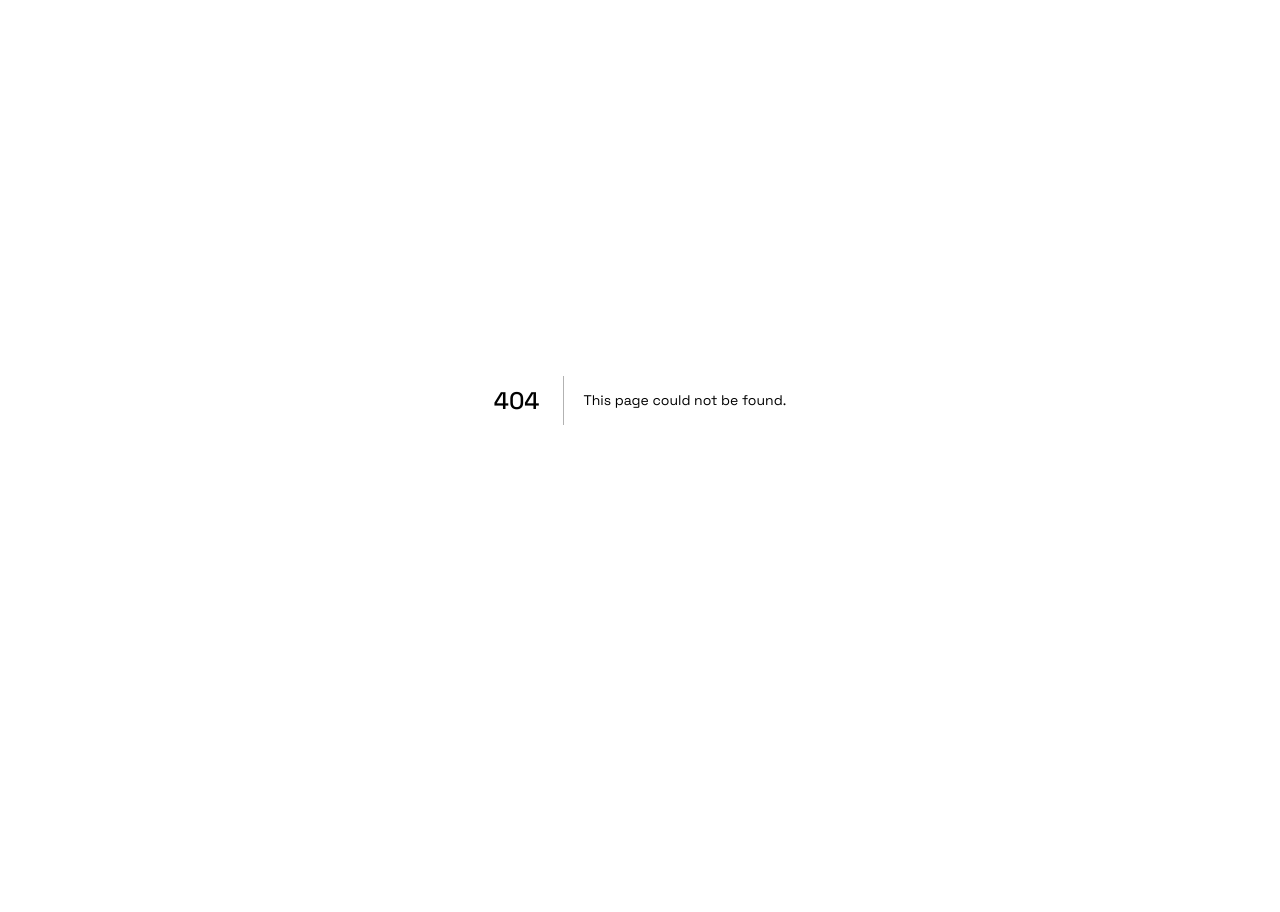
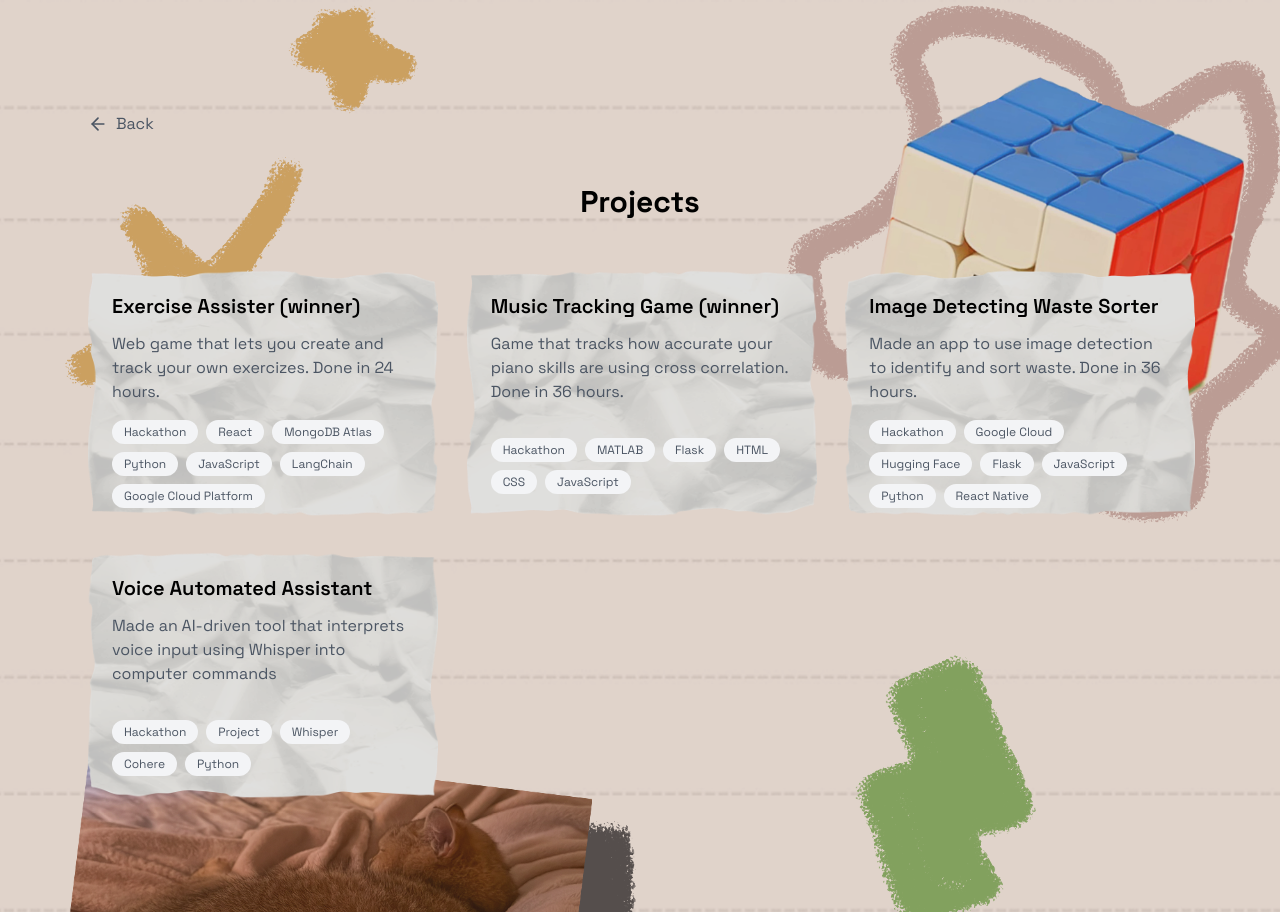
Before and after one commit to suoeh/dylandai.vercel.app, a Next.js app: page /projects in a window 1280 px wide. Before the commit this address had no page. Before the commit the page ends 800 px from the top, so only its background shows below. Built offline with nearby package versions, Linux system fonts and the light colour scheme.

Commit message:
update
- reworded website
- fixed projects page
- revamped descriptions

```diff
--- a/app/components/About.tsx
+++ b/app/components/About.tsx
@@ -23,9 +23,7 @@
             </div>
           </div>
           <p className="text-lg max-w-2xl text-center leading-relaxed mb-12 font-medium">
-            Computer Science student at the University of Waterloo.<br />
             0 to national competitive programming medallist in 1 year.<br />
-            Machine Learning Consultant @ Cohere on top of school.<br /> <br /> <br />
             See below for more.
           </p>
           <div className="flex justify-center space-x-8">
--- a/app/components/Projects.tsx
+++ b/app/components/Projects.tsx
@@ -5,24 +5,30 @@
     {
       id: "Exercise_Assister",
       title: "Exercise Assister (winner)",
-      description: "Web game that lets you create and track your own exersizes.",
-      tags: ["Hackathon", "Project"],
+      description: "Web game that lets you create and track your own exercizes. Done in 24 hours.",
+      tags: ["Hackathon", "React", "MongoDB Atlas", "LangChain", "Google Cloud Platform"],
       bgStyle: 'paper-bg'
     },
     {
-      id: "project2",
-      title: "Project 2",
-      description: "A brief description of project 2",
-      tags: ["Python", "ML"],
-
+      id: "Music_Tracking_Game",
+      title: "Music Tracking Game (winner)",
+      description: "Game that tracks how accurate your piano skills are using cross correlation. Done in 36 hours.",
+      tags: ["Hackathon", "MATLAB", "Flask", "HTML", "CSS", "JavaScript"],
       bgStyle: 'paper2-bg'
     },
     {
-      id: "project3",
-      title: "Project 3",
-      description: "A brief description of project 3",
-      tags: ["TypeScript", "Next.js"],
+      id: "Waste_Sorter",
+      title: "Image Detecting Waste Sorter",
+      description: " Made an app to use image detection to identify and sort waste. Done in 36 hours.",
+      tags: ["Hackathon", "Google Cloud", "Hugging Face", "Flask", "React Native"],
       bgStyle: 'paper4-bg'
+    },
+    {
+      id: "Voice_Assistant",
+      title: "Voice Automated Assistant",
+      description: "Made an AI-driven tool that interprets voice input using Whisper into computer commands. Done in 36 hours.",
+      tags: ["Hackathon", "Project", "Whisper", "Cohere", "Python"],
+      bgStyle: 'paper3-bg'
     },
   ]
 
@@ -35,13 +41,13 @@
             <Link
               key={project.id}
               href={`/projects/${project.id}`}
-              className={`card p-6 flex flex-col ${project.bgStyle}`}
+              className={`card p-6 flex flex-col aspect-[7/5] ${project.bgStyle}`}
             >
               <h3 className="text-xl font-semibold mb-3">{project.title}</h3>
               <p className="text-gray-600 mb-4 flex-grow">{project.description}</p>
               <div className="flex flex-wrap gap-2">
                 {project.tags.map((tag, index) => (
-                  <span key={index} className="px-3 py-1 bg-gray-100 text-gray-600 text-sm rounded-full">
+                  <span key={index} className="px-3 py-1 bg-gray-100 text-gray-600 text-xs rounded-full">
                     {tag}
                   </span>
                 ))}
--- a/app/cool_stuff/[id]/page.tsx
+++ b/app/cool_stuff/[id]/page.tsx
@@ -4,6 +4,7 @@
 import Link from "next/link"
 import { ArrowLeft } from "lucide-react"
 import PageTransition from "@/app/components/PageTransition"
+import ParallaxBackground from "@/app/components/ParallaxBackground"
 
 const projectData = {
   project1: {
@@ -47,16 +48,14 @@
   return (
     <PageTransition>
       <div className="min-h-screen p-8 max-w-4xl mx-auto">
+      <ParallaxBackground/>
         <Link href="/" className="inline-flex items-center text-gray-600 hover:text-gray-900 mb-12">
           <ArrowLeft className="w-5 h-5 mr-2" />
           <span>Back</span>
         </Link>
-
         <article className="hoverless-card p-8">
           <h1 className="text-4xl font-bold mb-6">{project.title}</h1>
-
           <p className="text-lg mb-12 leading-relaxed">{project.description}</p>
-
           <div className="mb-12">
             <h2 className="text-2xl font-bold mb-4">Technologies</h2>
             <div className="flex flex-wrap gap-2">
--- a/app/globals.css
+++ b/app/globals.css
@@ -93,10 +93,12 @@
 
 /* Modern button styling */
 .button {
-  background-color: rgb(var(--foreground-rgb));
-  color: rgb(var(--background));
+  display: flex;
+  align-items: center;
+  background-color: rgb(243 244 246);
+  color: rgb(75 85 99);
   padding: 0.75rem 1.5rem;
-  border-radius: 2px;
+  border-radius: 9999px;
   font-weight: 500;
   transition: all 0.2s ease;
 }
--- a/app/projects/[id]/page.tsx
+++ b/app/projects/[id]/page.tsx
@@ -9,24 +9,33 @@
 const projectData = {
   Exercise_Assister: {
     title: "Exercise Assister",
-    description: `A web game that lets you create and track your own exersizes. Does accuracy tracking to help with range of motion. Creates exercizes by saving joycon movements. Lets you track the accuracy of your movements to the exersize you do. Persistently saves heartrate and exercise data.
+    description: `A web game that lets you create and track your own exersizes. Does accuracy tracking to help with range of motion. Creates exercizes by saving joycon movements. Lets you track the accuracy of your movements to the exersize you do. Persistently saves heartrate and exercise data using Google Cloud Platform and MongoDB.
 
     Won the DataBricks prize in UTRA Hacks 2025 against 340+ participants.`,
-    technologies: ["React", "AWS", "MongoDB", "Flask", "Python", "HTML", "CSS", "JavaScript", "LangChain", "DataBricks", "Google Cloud Platform"],
+    technologies: ["React", "MongoDB Atlas", "Flask", "Terraform", "AWS", "Arduino", "Python", "HTML", "CSS", "JavaScript", "LangChain", "DataBricks", "Google Cloud Platform"],
     devpostLink: "https://devpost.com/software/the-exercists?ref_content=user-portfolio&ref_feature=in_progress",
     githubLink: "https://github.com/iantang08/UTRAHacks2025",
   },
-  project2: {
-    title: "Project 2",
-    description: "A web game that lets you create and track your own exersizes. Does accuracy tracking to help with range of motion. Creates exercizes by saving joycon movements. Lets you track the accuracy of your movements to the exersize you do. Persistently saves heartrate and exercise data.",
-    technologies: ["React", "AWS", "MongoDB", "Flask", "Python", "HTML", "CSS", "JavaScript", "LangChain", "DataBricks", "Google Cloud Platform"],
+  Music_Tracking_Game: {
+    title: "Music Tracking Game (winner)",
+    description: `Developed a musical accuracy tracking game. Implemented cross-correlation to compare two audio waves by extracting vectors of amplitudes. Tracked musical accuracy by adjusting the lag between the two audio waves, providing feedback every 50 milliseconds. Deployed an interactive web platform to retrieve and display game information in real-time.
+
+    Won the Best Use of MATLAB award from over 200 participants.`,
+    technologies: ["Hackathon", "MATLAB", "Flask", "HTML", "CSS", "JavaScript"],
     devpostLink: "https://devpost.com/software/the-exercists?ref_content=user-portfolio&ref_feature=in_progress",
     githubLink: "https://github.com/iantang08/UTRAHacks2025",
   },
-  project3: {
-    title: "Project 3",
-    description: "A web game that lets you create and track your own exersizes. Does accuracy tracking to help with range of motion. Creates exercizes by saving joycon movements. Lets you track the accuracy of your movements to the exersize you do. Persistently saves heartrate and exercise data.",
-    technologies: ["React", "AWS", "MongoDB", "Flask", "Python", "HTML", "CSS", "JavaScript", "LangChain", "DataBricks", "Google Cloud Platform"],
+  Waste_Sorter: {
+    title: "Image Detecting Waste Sorter",
+    description: " Made an app to use image detection to identify and sort waste. Done in 36 hours.",
+    technologies: ["Hackathon", "Google Cloud", "Hugging Face", "Flask", "JavaScript", "Python", "React Native"],
+    devpostLink: "https://devpost.com/software/the-exercists?ref_content=user-portfolio&ref_feature=in_progress",
+    githubLink: "https://github.com/iantang08/UTRAHacks2025",
+  },
+  Voice_Assistant: {
+    title: "Voice Automated Assistant",
+    description: "Made an AI-driven tool that interprets voice input using Whisper into computer commands",
+    technologies: ["Hackathon", "Project", "Whisper", "Cohere", "Python"],
     devpostLink: "https://devpost.com/software/the-exercists?ref_content=user-portfolio&ref_feature=in_progress",
     githubLink: "https://github.com/iantang08/UTRAHacks2025",
   },
@@ -60,20 +69,22 @@
 
             <p className="text-lg mb-8 leading-relaxed whitespace-pre-line">{project.description}</p>
 
-            <div>
-              <a href={project.devpostLink} target="_blank" rel="noopener noreferrer" className="block mb-8 text-blue-500 hover:text-blue-800">
-                Project
+            <div className="flex gap-4">
+              <a href={project.devpostLink} target="_blank" rel="noopener noreferrer" className="button flex bg-gray-100 hover:text-blue-600 transition-transform duration-200 hover:scale-110">
+                View Project
               </a>
-              <a href={project.githubLink} target="_blank" rel="noopener noreferrer" className="block mb-8 text-blue-500 hover:text-blue-800">
-                Github
+              <a href={project.githubLink} target="_blank" rel="noopener noreferrer" className="button flex bg-gray-100 hover:text-blue-600 transition-transform duration-200 hover:scale-110">
+                View Github
               </a>
             </div>
+
+            <div className="flex mb-12"></div>
 
             <div>
               <h2 className="text-2xl font-bold mb-4">Technologies</h2>
               <div className="flex flex-wrap gap-2">
                 {project.technologies.map((tech, index) => (
-                  <span key={index} className="px-4 py-2 bg-[#FCECE4] rounded-full text-sm font-medium">
+                  <span key={index} className="px-4 py-2 bg-gray-100 text-gray-600 rounded-full text-sm font-medium">
                     {tech}
                   </span>
                 ))}
--- /dev/null
+++ b/app/projects/page.tsx
@@ -0,0 +1,75 @@
+import { ArrowLeft } from "lucide-react"
+import Link from "next/link"
+import PageTransition from "../components/PageTransition"
+import ParallaxBackground from "../components/ParallaxBackground"
+
+export default function Projects() {
+  const projects = [
+    {
+      id: "Exercise_Assister",
+      title: "Exercise Assister (winner)",
+      description: "Web game that lets you create and track your own exercizes. Done in 24 hours.",
+      tags: ["Hackathon", "React", "MongoDB Atlas", "Python", "JavaScript", "LangChain", "Google Cloud Platform"],
+      bgStyle: 'paper-bg'
+    },
+    {
+      id: "Music_Tracking_Game",
+      title: "Music Tracking Game (winner)",
+      description: "Game that tracks how accurate your piano skills are using cross correlation. Done in 36 hours.",
+      tags: ["Hackathon", "MATLAB", "Flask", "HTML", "CSS", "JavaScript"],
+      bgStyle: 'paper2-bg'
+    },
+    {
+      id: "Waste_Sorter",
+      title: "Image Detecting Waste Sorter",
+      description: " Made an app to use image detection to identify and sort waste. Done in 36 hours.",
+      tags: ["Hackathon", "Google Cloud", "Hugging Face", "Flask", "JavaScript", "Python", "React Native"],
+      bgStyle: 'paper4-bg'
+    },
+    {
+      id: "Voice_Assistant",
+      title: "Voice Automated Assistant",
+      description: "Made an AI-driven tool that interprets voice input using Whisper into computer commands",
+      tags: ["Hackathon", "Project", "Whisper", "Cohere", "Python"],
+      bgStyle: 'paper3-bg'
+    },
+  ]
+
+  return (
+    <PageTransition>
+      <div className="min-w-screen min-h-screen p-8 mx-auto bg-no-repeat relative">
+        <ParallaxBackground />
+        <div className="max-w-6xl mx-auto flex flex-col relative z-10">
+            <section id="projects" className="min-h-screen py-20">
+            <div className="max-w-6xl mx-auto px-6">
+                <Link href="/" className="inline-flex items-center text-gray-600 hover:text-gray-900 mb-12">
+                <ArrowLeft className="w-5 h-5 mr-2" />
+                <span>Back</span>
+                </Link>
+                <h2 className="text-3xl font-bold mb-12 text-center">Projects</h2>
+                <div className="grid grid-cols-1 md:grid-cols-2 lg:grid-cols-3 gap-8">
+                {projects.map((project) => (
+                    <Link
+                    key={project.id}
+                    href={`/projects/${project.id}`}
+                    className={`card p-6 flex flex-col aspect-[7/5] ${project.bgStyle}`}
+                  >
+                    <h3 className="text-xl font-semibold mb-3">{project.title}</h3>
+                    <p className="text-gray-600 mb-4 flex-grow">{project.description}</p>
+                    <div className="flex flex-wrap gap-2">
+                        {project.tags.map((tag, index) => (
+                        <span key={index} className="px-3 py-1 bg-gray-100 text-gray-600 text-xs rounded-full">
+                            {tag}
+                        </span>
+                        ))}
+                    </div>
+                    </Link>
+                ))}
+                </div>
+            </div>
+        </section>
+        </div>
+      </div>
+    </PageTransition>
+  )
+}
```
